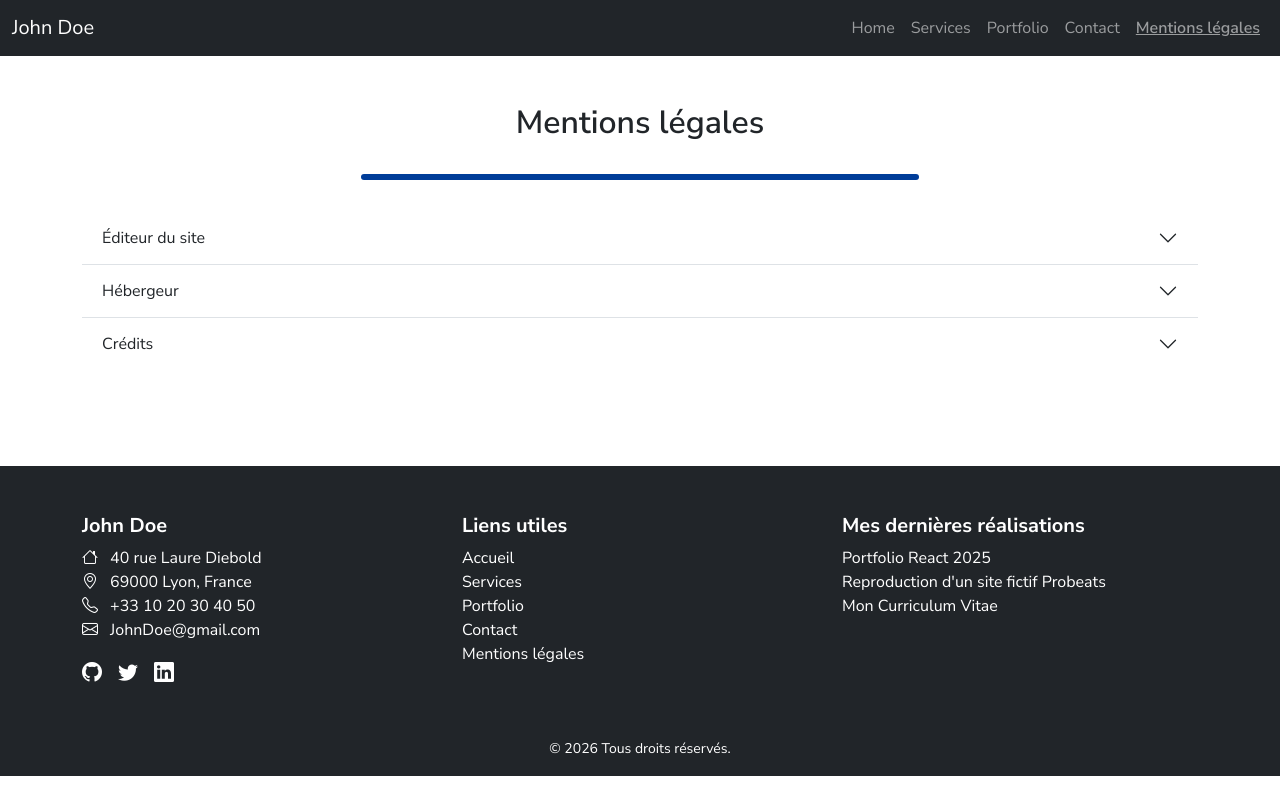
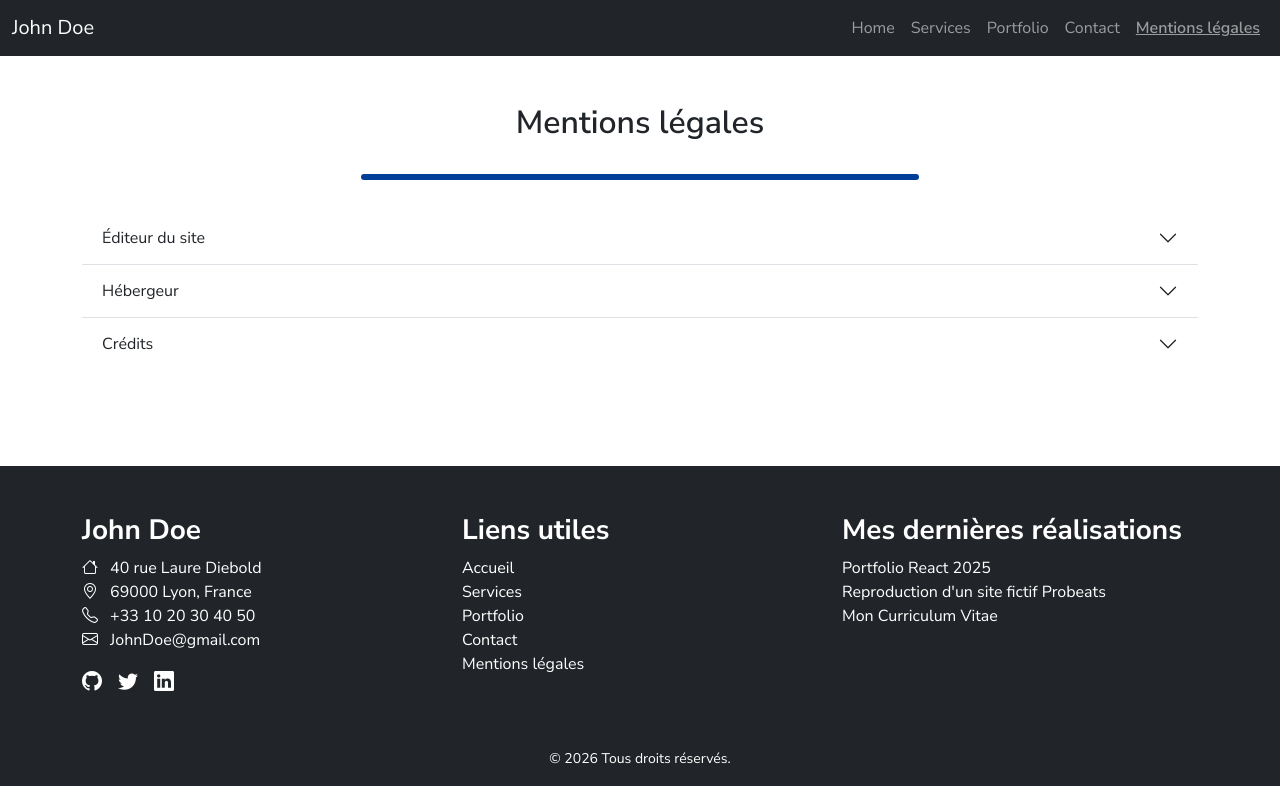
Before and after one commit to JuanitoAcevedo/Portfolio---John-Doe, a React (Create React App) app: page /mentions-legales in a window 1280 px wide. Built offline with nearby package versions, Linux system fonts and the light colour scheme.

Commit message:
Correction W3C : hiérarchie des titres

```diff
--- a/src/components/Footer.js
+++ b/src/components/Footer.js
@@ -9,7 +9,7 @@ const Footer = () => {
         <div className="row">
           {/* Colonne 1 */}
           <div className="col-md-4 mb-4">
-            <h5 className="fw-bold">John Doe</h5>
+            <h3 className="fw-bold">John Doe</h3>
             <ul className="list-unstyled">
               <li><i className="bi bi-house me-2"></i> 40 rue Laure Diebold</li>
               <li><i className="bi bi-geo-alt me-2"></i> 69000 Lyon, France</li>
@@ -48,7 +48,7 @@ const Footer = () => {
 
           {/* Colonne 2 */}
           <div className="col-md-4 mb-4">
-            <h5 className="fw-bold">Liens utiles</h5>
+            <h3 className="fw-bold">Liens utiles</h3>
             <ul className="list-unstyled">
               <li><Link to="/" className="text-white text-decoration-none" rel='nofollow'>Accueil</Link></li>
               <li><Link to="/services" className="text-white text-decoration-none" rel='nofollow'>Services</Link></li>
@@ -60,7 +60,7 @@ const Footer = () => {
 
           {/* Colonne 3 */}
           <div className="col-md-4 mb-4">
-            <h5 className="fw-bold">Mes dernières réalisations</h5>
+            <h3 className="fw-bold">Mes dernières réalisations</h3>
             <ul className="list-unstyled">
               <li><Link to="#" className="text-white text-decoration-none" rel='nofollow'>Portfolio React 2025</Link></li>
               <li><Link to="#" className="text-white text-decoration-none" rel='nofollow'>Reproduction d'un site fictif Probeats</Link></li>
--- a/src/pages/Home.js
+++ b/src/pages/Home.js
@@ -34,7 +34,7 @@ const Home = () => {
         }}
       >
         <h1 className="display-4 fw-bold">Bonjour, je suis Juan</h1>
-        <h3 className="mt-3">Développeur web full stack</h3>
+        <h2 className="mt-3">Développeur web full stack</h2>
 
         {/* Bouton qui ouvre la modale */}
         <Button
```
